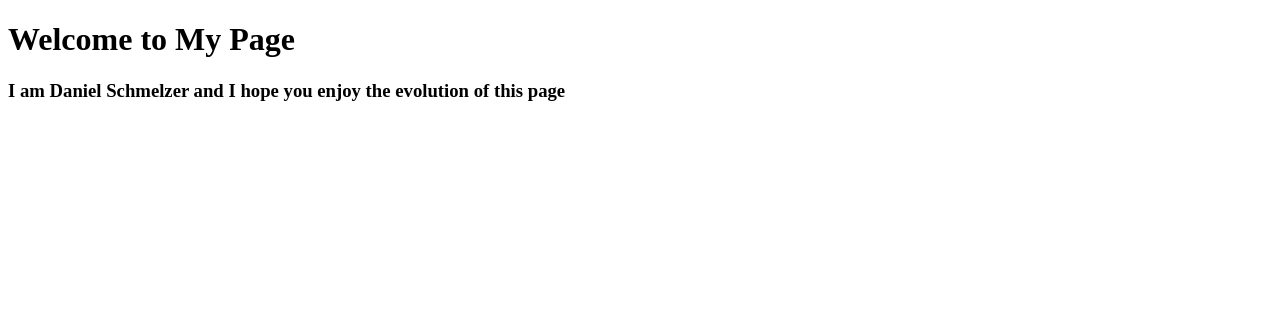
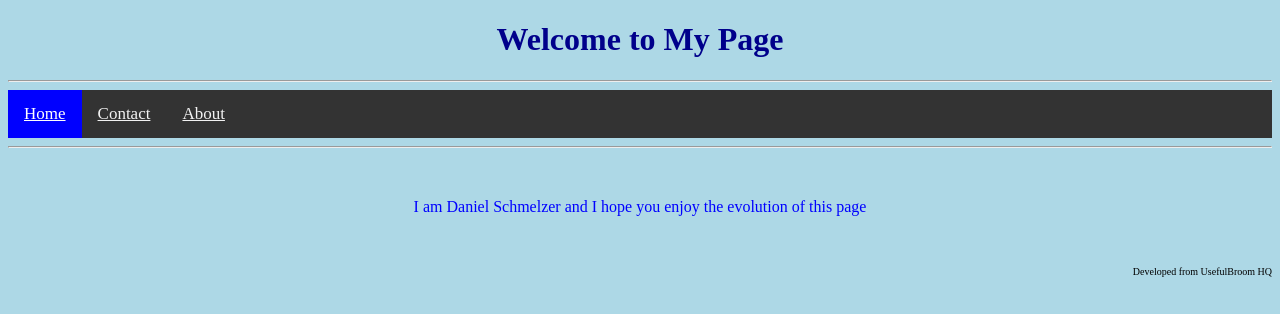
Before and after one commit to SchmelzerDaniel-FS/SchmelzerDaniel-FS.github.io, a plain HTML site: page index.html in a window 1280 px wide. Drawn offline with Linux system fonts and the light colour scheme.

Commit message:
Instructions said have fun, so I added a menu bar and a CSS page to make things easier.

```diff
--- /dev/null
+++ b/index.css
@@ -0,0 +1,37 @@
+body {
+    background-color: lightblue;
+
+}
+h1{
+    text-align: center;
+    color: darkblue;
+
+}
+.navBar {
+    background-color: #333;
+    overflow: hidden;
+}
+.navBar a {
+    float: left;
+    color: #f2f2f2;
+    text-align: center;
+    padding: 14px 16px;
+    font-size: 17px;
+}
+.navBar a:hover {
+    background-color: #ddd;
+    color: black;
+}
+.navBar a.active {
+    background-color: blue;
+    color: white;
+}
+p {
+    text-align: center;
+    color: blue;
+    margin: 50px;
+}
+footer{
+    text-align: right;
+    font-size: x-small
+}
--- a/index.html
+++ b/index.html
@@ -4,10 +4,20 @@
         <title>Daniel Schmelzer</title>
         <meta charset="UTF-8">
         <meta name="viewport" content="width=device-width, initial-scale=1">
-        <link href="css/style.css" rel="stylesheet">
+        <link href="index.css" rel="stylesheet">
     </head>
     <body>
         <h1>Welcome to My Page</h1>
-        <h3>I am Daniel Schmelzer and I hope you enjoy the evolution of this page</h3>
+        <hr>
+        <div class="navBar">
+            <a class="active" href="index.html">Home</a>
+            <a href="#contact">Contact</a>
+            <a href="#about">About</a>
+        </div>
+        <hr>
+        <p>I am Daniel Schmelzer and I hope you enjoy the evolution of this page</p>
+        <footer>
+            Developed from UsefulBroom HQ
+        </footer>
     </body>
 </html>
```
